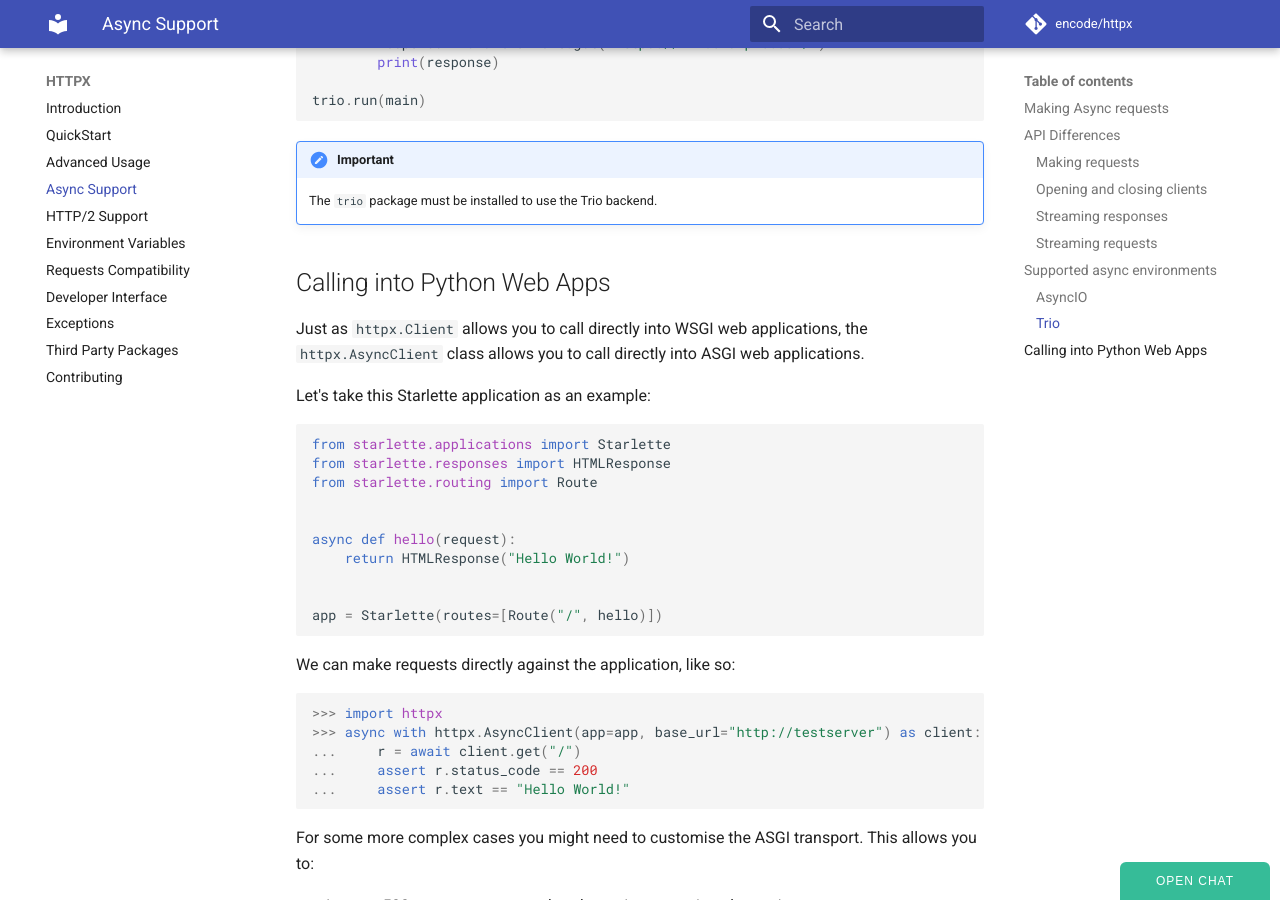
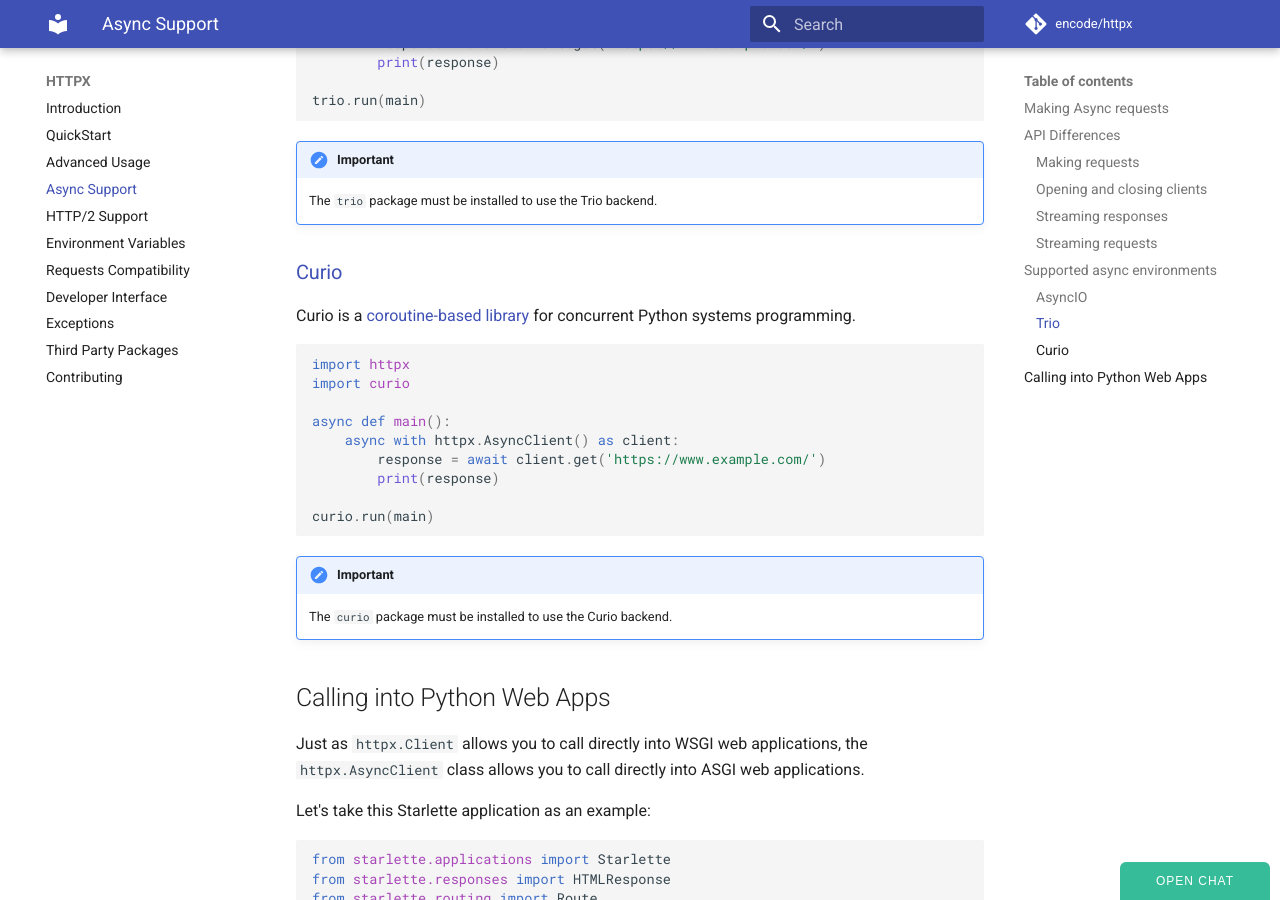
Before and after one commit to WorldStar0126/httpx, an MkDocs documentation site: the page built from docs/async.md, in a window 1280 px wide and 900 px high, scrolled down 3563 px. Built offline with MkDocs 1.6.1 and Material for MkDocs 9.7.7, drawn with Linux system fonts in a browser that asks for light colours; comment, search, counter and statistics services are not loaded.

Commit message:
Add curio docs in Supported async environments (#1437)
Fixes: #1418

````diff
--- a/docs/async.md
+++ b/docs/async.md
@@ -156,6 +156,27 @@ trio.run(main)
 !!! important
     The `trio` package must be installed to use the Trio backend.
 
+
+### [Curio](https://github.com/dabeaz/curio)
+
+Curio is a [coroutine-based library](https://curio.readthedocs.io/en/latest/tutorial.html)
+for concurrent Python systems programming.
+
+```python
+import httpx
+import curio
+
+async def main():
+    async with httpx.AsyncClient() as client:
+        response = await client.get('https://www.example.com/')
+        print(response)
+
+curio.run(main)
+```
+
+!!! important
+    The `curio` package must be installed to use the Curio backend.
+
 ## Calling into Python Web Apps
 
 Just as `httpx.Client` allows you to call directly into WSGI web applications,
````
